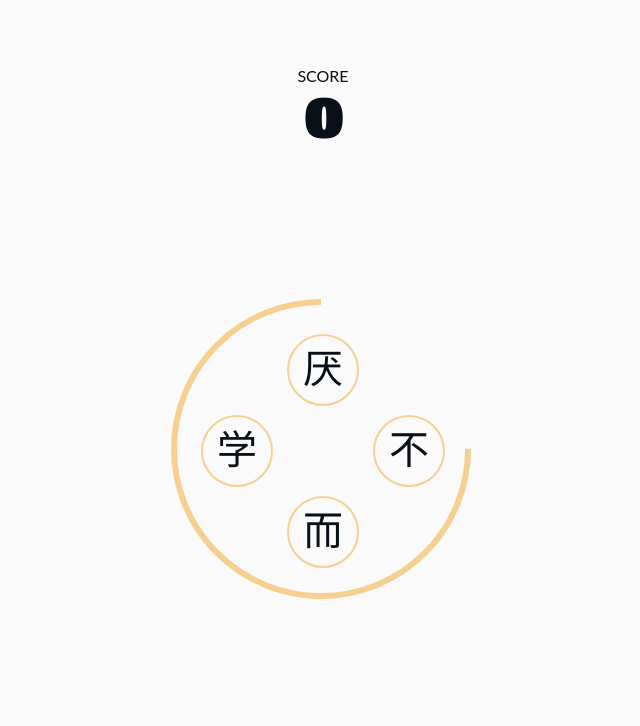
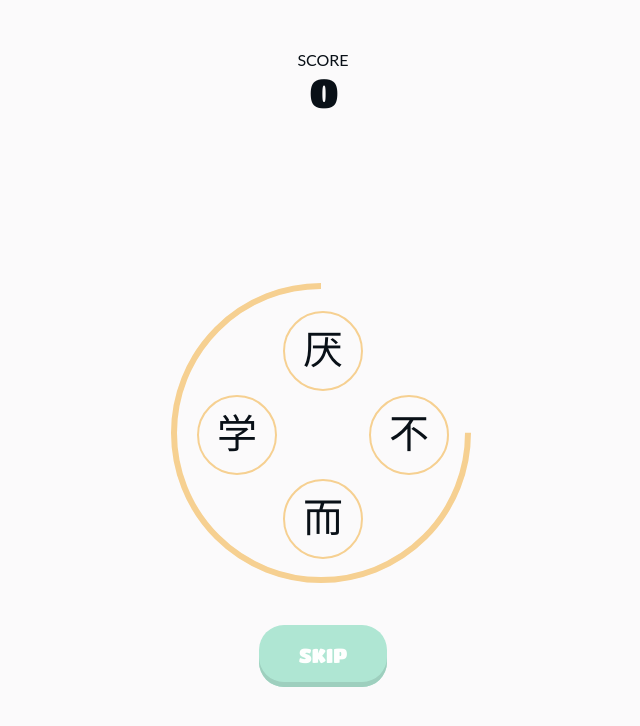
Before and after one commit to boristhuy/chengyu-master, an Angular app: page /game in a window 1280 px wide. Shown: the top 726 px of the page, without its empty margins (317-957 px from the left). Built offline with nearby package versions, Linux system fonts and the light colour scheme; a web font is replaced by a local one.

Commit message:
Add skip button

```diff
--- a/src/app/game-board/game-board.component.html
+++ b/src/app/game-board/game-board.component.html
@@ -1,7 +1,10 @@
+<div class="game-board-container">
+  <div class="game-score-container">
     <chengyu-game-score [score]="score"></chengyu-game-score>
+  </div>
 
-<div class="chengyu-container"
-     [@correctChengyu]="correctChengyu ? 'correct' : 'void'"
+  <div class="game-chengyu-container"
+       [@correctChengyu]="correctChengyu ? 'correct' : ''"
        (@correctChengyu.done)="onCorrectChengyuAnimationDone()"
        [@incorrectChengyu]="incorrectChengyu ? 'incorrect' : ''"
        (@incorrectChengyu.done)="onIncorrectChengyuAnimationDone()"
@@ -11,7 +14,7 @@
     </span>
   </div>
 
-<div class="char-container container">
+  <div class="game-wheel-container container">
     <div class="row g-0 position-relative h-100 z-1">
       <div class="col-12 d-flex justify-content-center align-items-center">
         <input type="checkbox" class="btn-check" id="btn-check-1" autocomplete="off"
@@ -54,9 +57,19 @@
         </label>
       </div>
     </div>
-  <div class="position-absolute top-0 start-0 z-0">
+
+    <div class="game-canvas-container">
       <chengyu-game-canvas #gameCanvas></chengyu-game-canvas>
     </div>
 
+    <div class="game-timer-container">
       <chengyu-game-timer (timerEnded)="onGameTimerEnded()"></chengyu-game-timer>
     </div>
+  </div>
+
+  <div class="game-action-container">
+    <button class="app-button app-button-secondary" (click)="skipChengyu()">
+      Skip
+    </button>
+  </div>
+</div>
--- a/src/app/game-board/game-board.component.scss
+++ b/src/app/game-board/game-board.component.scss
@@ -1,24 +1,40 @@
-.chengyu-container {
+.game-board-container {
+  display: flex;
+  flex-direction: column;
+  position: relative;
+  padding-bottom: var(--app-layout-padding-distinct);
+  height: 100%;
+}
+
+.game-score-container {
+  margin-bottom: var(--app-layout-margin-distinct);
+}
+
+.game-chengyu-container {
   color: var(--app-color-dark);
   display: flex;
   justify-content: center;
   align-items: center;
   font-family: var(--app-hanzi-font-family);
-  font-size: 4.5rem;
+  font-size: 5rem;
   font-weight: 500 !important;
+  margin-bottom: var(--app-layout-margin-distinct);
   min-height: 125px;
-  margin: 1rem 0;
   position: relative;
   width: 100%;
 }
 
-.char-container {
+.chengyu-correct {
+  color: var(--app-color-primary);
+}
+
+.game-wheel-container {
   border-radius: 50%;
-  padding: 1.75rem;
+  margin-bottom: calc(var(--app-layout-margin-distinct) + 1rem);
+  padding: var(--app-layout-padding-distinct);
   position: relative;
   height: 300px;
   width: 300px;
-}
 
   .char {
     align-items: center;
@@ -27,10 +43,10 @@
     font-family: var(--app-hanzi-font-family);
     font-size: 2.5rem;
     font-weight: 500 !important;
-  height: 72px;
+    height: 5rem;
     justify-content: center;
     position: relative;
-  width: 72px;
+    width: 5rem;
     transition: border 0.25s ease, background 0.25s ease, box-shadow 0.25s ease, color 0.25s ease;
   }
 
@@ -44,7 +60,22 @@
     box-shadow: inset 0 -5px 0 var(--app-color-primary-dark);
     color: var(--app-color-light) !important;
   }
+}
 
-.chengyu-correct {
-  color: var(--app-color-primary);
+.game-canvas-container {
+  position: absolute;
+  top: 0;
+  left: 0;
+  z-index: 0;
 }
+
+.game-timer-container {
+  position: absolute;
+  top: -2.5px;
+  left: -2.5px;
+}
+
+.game-action-container {
+  display: flex;
+  justify-content: center;
+}
--- a/src/app/game-board/game-board.component.ts
+++ b/src/app/game-board/game-board.component.ts
@@ -83,8 +83,12 @@ export class GameBoardComponent implements AfterViewInit {
     }
   }
 
+  skipChengyu() {
+    this.selectNextChengyu();
+  }
+
   onGameTimerEnded() {
-    this.selectNextChengyu();
+    alert("You lost")
   }
 
   validateSelectedChengyu(): void {
--- a/src/app/game-board/game-score/game-score.component.html
+++ b/src/app/game-board/game-score/game-score.component.html
@@ -1,4 +1,4 @@
-<div class="score-container">
+<div class="score">
   <div class="score-label">
     Score
   </div>
--- a/src/app/game-board/game-score/game-score.component.scss
+++ b/src/app/game-board/game-score/game-score.component.scss
@@ -1,4 +1,4 @@
-.score-container {
+.score {
   display: flex;
   color: var(--app-color-dark);
   flex-direction: column;
@@ -16,7 +16,7 @@
   .score-value {
     text-align: center;
     font-family: var(--app-titan-font-family);
-    font-size: 3.5rem;
+    font-size: 2.5rem;
     letter-spacing: -2px;
     line-height: 1;
     position: relative;
--- a/src/app/game-board/game-timer/game-timer.component.html
+++ b/src/app/game-board/game-timer/game-timer.component.html
@@ -1,11 +1,8 @@
-<div class="game-timer">
 <svg width="300" height="300" viewBox="0 0 300 300">
   <circle class="timer-circle"
           cx="150"
           cy="150" r="147"
           stroke-width="6"
           [attr.stroke-dashoffset]="strokeDashoffset"
-            [class.transition-none]="!strokeTransitionEnabled"
-    />
+          [class.transition-none]="!strokeTransitionEnabled"/>
 </svg>
-</div>
--- a/src/app/game-board/game-timer/game-timer.component.scss
+++ b/src/app/game-board/game-timer/game-timer.component.scss
@@ -1,8 +1,3 @@
-.game-timer {
-  position: absolute;
-  top: -2.5px;
-  left: -2.5px;
-
 .timer-circle {
   fill: none;
   stroke: var(--app-color-primary);
@@ -15,4 +10,3 @@
 .timer-circle.transition-none {
   transition: none;
 }
-}
--- a/src/app/start-game/start-game.component.html
+++ b/src/app/start-game/start-game.component.html
@@ -6,16 +6,7 @@
     Fever!
   </div>
 
-  <div class="start-game-score">
-    <div class="score-label">
-      Best score
-    </div>
-    <div class="score-value">
-      {{ 0 }}
-    </div>
-  </div>
-
-  <button class="start-game-button" (click)="startGame()">
+  <button class="app-button" (click)="startGame()">
     Play now!
   </button>
 </div>
--- a/src/app/start-game/start-game.component.scss
+++ b/src/app/start-game/start-game.component.scss
@@ -22,50 +22,3 @@
   text-align: center;
   text-transform: uppercase;
 }
-
-.start-game-score {
-  margin: 2.5rem 0;
-
-  .score-label {
-    text-align: center;
-    font-family: var(--app-lato-font-family);
-    font-size: 1rem;
-    text-transform: uppercase;
-  }
-
-  .score-value {
-    text-align: center;
-    font-family: var(--app-titan-font-family);
-    font-size: 3.5rem;
-    letter-spacing: -2px;
-    line-height: 1;
-    position: relative;
-  }
-}
-
-.start-game-button {
-  background: var(--app-color-primary);
-  border: 0;
-  box-shadow: inset 0 -5px 0 var(--app-color-primary-dark);
-  border-radius: 25px;
-  color: var(--app-color-light) !important;
-  display: flex;
-  justify-content: center;
-  font-family: var(--app-titan-font-family);
-  font-size: 1.25em;
-  line-height: 1.5;
-  padding: 1rem 1.25rem;
-  text-transform: uppercase;
-}
-
-.start-game-button:hover {
-  transform: scale(1.10);
-  transition: background-color 0.25s ease, box-shadow 0.25s ease, transform 0.25s ease;
-}
-
-.start-game-button:active {
-  background: var(--app-color-primary-dark);
-  box-shadow: none;
-  transform: scale(0.90);
-  transition: background-color 0.25s ease, box-shadow 0.25s ease, transform 0.25s ease;
-}
--- a/src/styles.scss
+++ b/src/styles.scss
@@ -13,20 +13,17 @@ body {
   --app-color-dark: #091017;
   --app-color-light: #fefffe;
 
+  --app-color-secondary: #afe6d3;
+  --app-color-secondary-dark: #9ecfbe;
+
   --app-hanzi-font-family: 'Ma Shan Zheng', cursive;
   --app-lato-font-family: 'Lato', sans-serif;
   --app-titan-font-family: 'Titan One', sans-serif;
-}
 
-.page-header {
-}
-
-.page-header-content {
-  display: flex;
-  justify-content: center;
-  align-items: center;
-  height: 100%;
-  width: 100%;
+  --app-layout-padding-related: 0.5rem;
+  --app-layout-padding-distinct: 1.5rem;
+  --app-layout-margin-related: 0.5rem;
+  --app-layout-margin-distinct: 1.5rem;
 }
 
 .page-main {
@@ -34,5 +31,44 @@ body {
   justify-content: center;
   height: 100%;
   overflow: hidden;
-  padding: 4rem 0;
+  padding: 3rem 0;
 }
+
+.app-button {
+  background: var(--app-button-background);
+  border: 0;
+  box-shadow: inset 0 -5px 0 var(--app-button-inset);
+  border-radius: 25px;
+  color: var(--app-color-light) !important;
+  display: flex;
+  justify-content: center;
+  font-family: var(--app-titan-font-family);
+  font-size: 1.25em;
+  line-height: 1.5;
+  padding: 1rem 2.5rem;
+  text-transform: uppercase;
+}
+
+.app-button-primary {
+  --app-button-background: var(--app-color-primary);
+  --app-button-background-hover: var(--app-color-primary-dark);
+  --app-button-inset: var(--app-color-primary-dark);
+}
+
+.app-button-secondary {
+  --app-button-background: var(--app-color-secondary);
+  --app-button-background-hover: var(--app-color-secondary-dark);
+  --app-button-inset: var(--app-color-secondary-dark);
+}
+
+.app-button:hover {
+  transform: scale(1.10);
+  transition: background-color 0.25s ease, box-shadow 0.25s ease, transform 0.25s ease;
+}
+
+.app-button:active {
+  background: var(--app-button-background-hover);
+  box-shadow: none;
+  transform: scale(0.90);
+  transition: background-color 0.25s ease, box-shadow 0.25s ease, transform 0.25s ease;
+}
```
Also changed, not shown: src/app/app.component.html (+0 -8 lines). Lines whose indentation alone changed are shown as unchanged.
